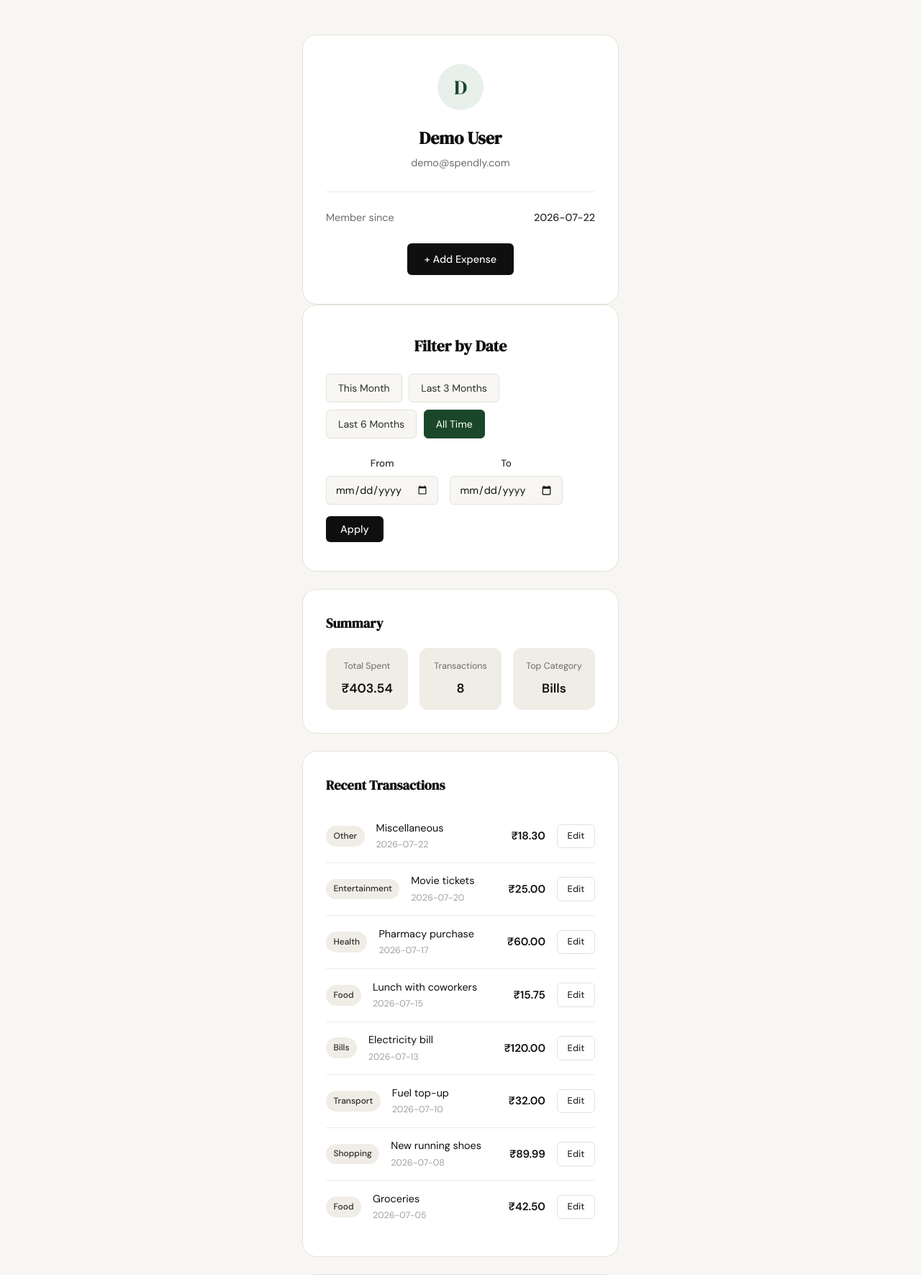
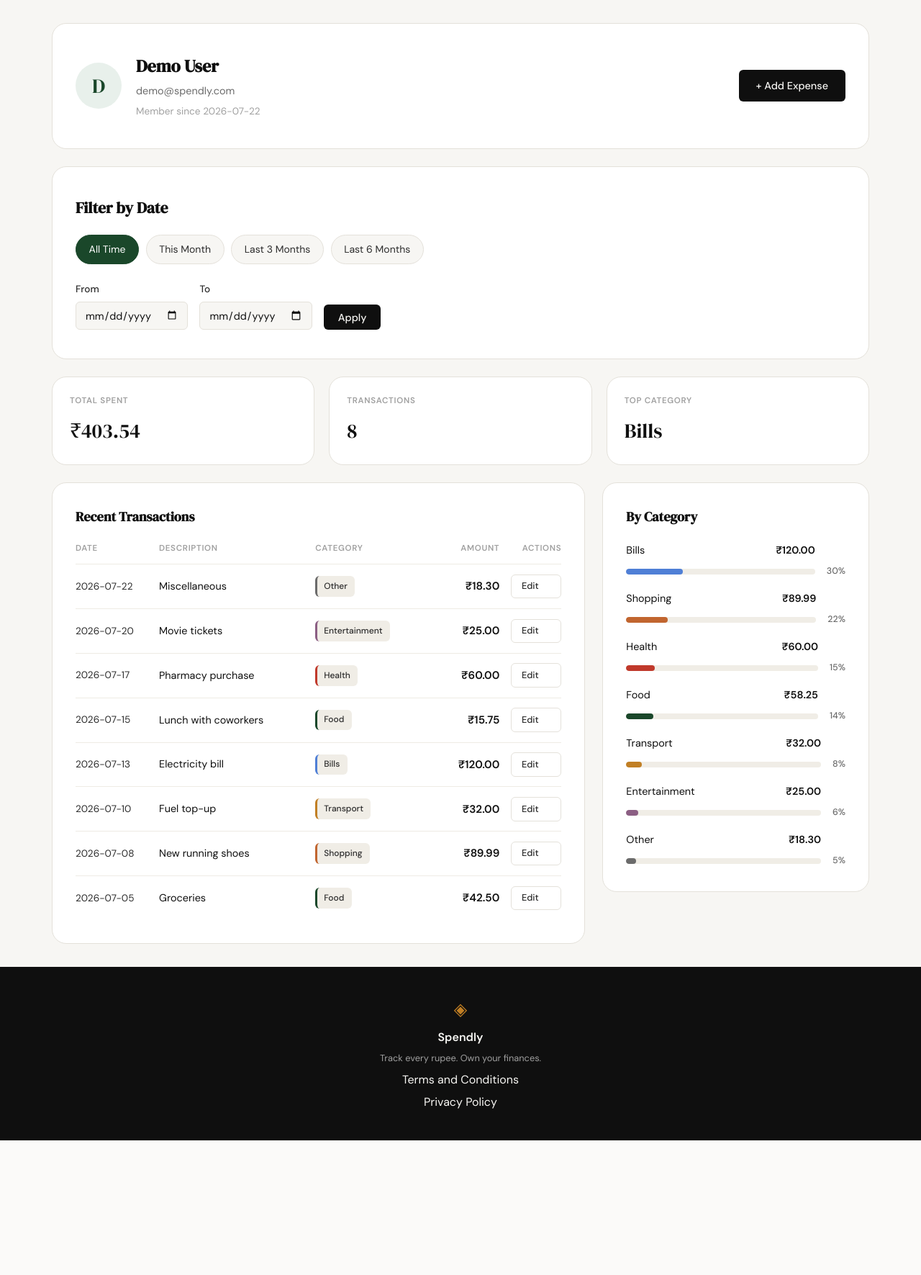
Before and after one commit to surajrao2003/spendly, a Flask app: page /profile in a window 1280 px wide. Shown: the part 61-1832 px from the top of the page at 72% size. After the commit the page ends 1645 px from the top, so only its background shows below. Run offline with Flask 3, Linux system fonts and the light colour scheme; the visitor is signed in with stand-in values (Sample User, id 1); data comes from the database, SQL or seed files in the repository.

Commit message:
style: redesign profile dashboard to match reference layout
Restructures the profile page from a narrow stacked single-column
layout into a full-width dashboard: header banner (avatar/name/email
+ Add Expense button), pill-shaped date filter presets, a 3-tile
stats row, and a two-column Recent Transactions / By Category split
with per-category color accents. Template-and-CSS only, no route or
query changes.

Co-Authored-By: Claude Sonnet 5 <noreply@anthropic.com>
Claude-Session: https://claude.ai/code/session_01URr8tNgwtaADVpgHEqp3Jo

```diff
--- a/static/css/profile.css
+++ b/static/css/profile.css
@@ -1,9 +1,42 @@
+/* ------------------------------------------------------------------ */
+/* Profile page — dashboard layout                                    */
+/* ------------------------------------------------------------------ */
+
+.dashboard {
+    max-width: var(--max-width);
+    margin: 0 auto;
+    padding: 2rem;
+    display: flex;
+    flex-direction: column;
+    gap: 1.5rem;
+}
+
+.dashboard-header {
+    display: flex;
+    align-items: center;
+    justify-content: space-between;
+    gap: 1.5rem;
+}
+
+.dashboard-user {
+    display: flex;
+    align-items: center;
+    gap: 1.25rem;
+}
+
+.dashboard-columns {
+    display: grid;
+    grid-template-columns: 2fr 1fr;
+    gap: 1.5rem;
+    align-items: start;
+}
+
 /* ------------------------------------------------------------------ */
 /* Profile page — add expense button                                  */
 /* ------------------------------------------------------------------ */
 
 .profile-add-btn {
-    margin-top: 1.5rem;
+    flex-shrink: 0;
 }
 
 /* ------------------------------------------------------------------ */
@@ -25,9 +58,9 @@
 }
 
 .filter-preset {
-    padding: 0.5rem 1rem;
+    padding: 0.5rem 1.1rem;
     border: 1px solid var(--border);
-    border-radius: var(--radius-sm);
+    border-radius: 999px;
     font-family: var(--font-body);
     font-size: 0.875rem;
     color: var(--ink-soft);
--- a/static/css/style.css
+++ b/static/css/style.css
@@ -19,6 +19,14 @@
     --danger-border: #f5c6c2;
     --border: #e4e1da;
     --border-soft: #eeebe4;
+
+    --cat-food: #1a472a;
+    --cat-transport: #c17f24;
+    --cat-bills: #4f7fd6;
+    --cat-health: #c0392b;
+    --cat-entertainment: #8b5e83;
+    --cat-shopping: #c1652f;
+    --cat-other: #6b6b6b;
 
     --font-display: 'DM Serif Display', Georgia, serif;
     --font-body: 'DM Sans', system-ui, sans-serif;
@@ -541,13 +549,13 @@ a { color: inherit; text-decoration: none; }
     border: 1px solid var(--border);
     border-radius: var(--radius-lg);
     padding: 2.5rem 2rem;
-    text-align: center;
 }
+
+.profile-card--centered { text-align: center; }
 
 .profile-avatar {
     width: 64px;
     height: 64px;
-    margin: 0 auto 1.25rem;
     border-radius: 50%;
     background: var(--accent-light);
     color: var(--accent);
@@ -556,7 +564,10 @@ a { color: inherit; text-decoration: none; }
     display: flex;
     align-items: center;
     justify-content: center;
+    flex-shrink: 0;
 }
+
+.profile-card--centered .profile-avatar { margin: 0 auto 1.25rem; }
 
 .profile-name {
     font-family: var(--font-display);
@@ -568,7 +579,14 @@ a { color: inherit; text-decoration: none; }
 .profile-email {
     font-size: 0.9rem;
     color: var(--ink-muted);
-    margin-bottom: 1.75rem;
+}
+
+.profile-card--centered .profile-email { margin-bottom: 1.75rem; }
+
+.profile-meta-inline {
+    font-size: 0.85rem;
+    color: var(--ink-faint);
+    margin-top: 0.35rem;
 }
 
 .profile-divider {
@@ -594,7 +612,6 @@ a { color: inherit; text-decoration: none; }
 
 .transactions-card {
     text-align: left;
-    margin-top: 1.5rem;
     padding: 2rem;
 }
 
@@ -605,6 +622,22 @@ a { color: inherit; text-decoration: none; }
     margin-bottom: 1.25rem;
 }
 
+.tx-header {
+    display: grid;
+    grid-template-columns: 100px 1fr 130px 110px 70px;
+    gap: 1rem;
+    padding-bottom: 0.75rem;
+    border-bottom: 1px solid var(--border-soft);
+    font-size: 0.72rem;
+    font-weight: 600;
+    letter-spacing: 0.06em;
+    text-transform: uppercase;
+    color: var(--ink-faint);
+}
+
+.tx-header span:nth-child(4),
+.tx-header span:nth-child(5) { text-align: right; }
+
 .tx-list {
     list-style: none;
     display: flex;
@@ -613,7 +646,7 @@ a { color: inherit; text-decoration: none; }
 
 .tx-row {
     display: grid;
-    grid-template-columns: auto 1fr auto auto;
+    grid-template-columns: 100px 1fr 130px 110px 70px;
     align-items: center;
     gap: 1rem;
     padding: 0.85rem 0;
@@ -622,21 +655,10 @@ a { color: inherit; text-decoration: none; }
 
 .tx-row:last-child { border-bottom: none; }
 
-.tx-category {
-    background: var(--paper-warm);
+.tx-date {
+    font-size: 0.85rem;
     color: var(--ink-soft);
-    font-size: 0.75rem;
-    font-weight: 500;
-    padding: 0.3rem 0.65rem;
-    border-radius: 999px;
     white-space: nowrap;
-}
-
-.tx-info {
-    display: flex;
-    flex-direction: column;
-    gap: 0.15rem;
-    min-width: 0;
 }
 
 .tx-description {
@@ -645,12 +667,29 @@ a { color: inherit; text-decoration: none; }
     overflow: hidden;
     text-overflow: ellipsis;
     white-space: nowrap;
+    min-width: 0;
 }
 
-.tx-date {
-    font-size: 0.78rem;
-    color: var(--ink-faint);
+.tx-category {
+    display: inline-block;
+    background: var(--paper-warm);
+    color: var(--ink-soft);
+    font-size: 0.75rem;
+    font-weight: 500;
+    padding: 0.3rem 0.65rem 0.3rem 0.55rem;
+    border-radius: var(--radius-sm);
+    border-left: 3px solid var(--cat-other);
+    white-space: nowrap;
+    width: fit-content;
 }
+
+.tx-category[data-category="Food"] { border-left-color: var(--cat-food); }
+.tx-category[data-category="Transport"] { border-left-color: var(--cat-transport); }
+.tx-category[data-category="Bills"] { border-left-color: var(--cat-bills); }
+.tx-category[data-category="Health"] { border-left-color: var(--cat-health); }
+.tx-category[data-category="Entertainment"] { border-left-color: var(--cat-entertainment); }
+.tx-category[data-category="Shopping"] { border-left-color: var(--cat-shopping); }
+.tx-category[data-category="Other"] { border-left-color: var(--cat-other); }
 
 .tx-amount {
     font-family: var(--font-body);
@@ -659,6 +698,7 @@ a { color: inherit; text-decoration: none; }
     font-weight: 600;
     color: var(--ink);
     white-space: nowrap;
+    text-align: right;
 }
 
 .tx-empty {
@@ -672,43 +712,34 @@ a { color: inherit; text-decoration: none; }
 /* Profile — summary stats                                             */
 /* ------------------------------------------------------------------ */
 
-.stats-card {
-    text-align: left;
-    margin-top: 1.5rem;
-    padding: 2rem;
-}
-
-.stats-title {
-    font-family: var(--font-display);
-    font-size: 1.15rem;
-    color: var(--ink);
-    margin-bottom: 1.25rem;
-}
-
 .stats-grid {
     display: grid;
     grid-template-columns: repeat(3, 1fr);
-    gap: 1rem;
+    gap: 1.25rem;
 }
 
 .stats-item {
-    background: var(--paper-warm);
-    border-radius: var(--radius-md);
-    padding: 1rem;
-    text-align: center;
+    background: var(--paper-card);
+    border: 1px solid var(--border);
+    border-radius: var(--radius-lg);
+    padding: 1.5rem;
+    text-align: left;
 }
 
 .stats-item dt {
-    font-size: 0.78rem;
-    color: var(--ink-muted);
-    margin-bottom: 0.35rem;
+    font-size: 0.72rem;
+    font-weight: 600;
+    letter-spacing: 0.06em;
+    text-transform: uppercase;
+    color: var(--ink-faint);
+    margin-bottom: 0.6rem;
 }
 
 .stats-item dd {
-    font-family: var(--font-body);
+    font-family: var(--font-display);
     font-variant-numeric: tabular-nums;
-    font-size: 1.1rem;
-    font-weight: 600;
+    font-size: 1.75rem;
+    font-weight: 400;
     color: var(--ink);
 }
 
@@ -716,10 +747,12 @@ a { color: inherit; text-decoration: none; }
     .stats-grid { grid-template-columns: 1fr; }
 }
 
-@media (max-width: 600px) {
-    .tx-row { grid-template-columns: auto 1fr; row-gap: 0.35rem; }
-    .tx-amount { grid-column: 2; text-align: right; }
-    .tx-edit { grid-column: 2; justify-self: end; }
+@media (max-width: 700px) {
+    .tx-header { display: none; }
+    .tx-row { grid-template-columns: 1fr auto; row-gap: 0.35rem; }
+    .tx-date { grid-column: 1 / -1; order: -1; }
+    .tx-amount { text-align: right; }
+    .tx-edit { justify-self: end; }
 }
 
 /* ------------------------------------------------------------------ */
@@ -728,7 +761,6 @@ a { color: inherit; text-decoration: none; }
 
 .breakdown-card {
     text-align: left;
-    margin-top: 1.5rem;
     padding: 2rem;
 }
 
@@ -789,9 +821,17 @@ a { color: inherit; text-decoration: none; }
 
 .breakdown-bar-fill {
     height: 100%;
-    background: var(--accent);
+    background: var(--cat-other);
     border-radius: 999px;
 }
+
+.breakdown-bar-fill[data-category="Food"] { background: var(--cat-food); }
+.breakdown-bar-fill[data-category="Transport"] { background: var(--cat-transport); }
+.breakdown-bar-fill[data-category="Bills"] { background: var(--cat-bills); }
+.breakdown-bar-fill[data-category="Health"] { background: var(--cat-health); }
+.breakdown-bar-fill[data-category="Entertainment"] { background: var(--cat-entertainment); }
+.breakdown-bar-fill[data-category="Shopping"] { background: var(--cat-shopping); }
+.breakdown-bar-fill[data-category="Other"] { background: var(--cat-other); }
 
 .breakdown-pct {
     grid-column: 2 / 3;
@@ -855,6 +895,14 @@ a { color: inherit; text-decoration: none; }
     .hero-visual { display: none; }
 
     .features-inner { grid-template-columns: 1fr; }
+
+    .dashboard-columns { grid-template-columns: 1fr; }
+
+    .dashboard-header {
+        flex-direction: column;
+        align-items: flex-start;
+        gap: 1.25rem;
+    }
 }
 
 @media (max-width: 600px) {
--- a/templates/analytics.html
+++ b/templates/analytics.html
@@ -11,7 +11,7 @@
 <section class="auth-section">
     <div class="auth-container">
 
-        <div class="profile-card coming-soon-card">
+        <div class="profile-card profile-card--centered coming-soon-card">
             <div class="coming-soon-icon">
                 <svg xmlns="http://www.w3.org/2000/svg" width="28" height="28" viewBox="0 0 24 24" fill="none" stroke="currentColor" stroke-width="2" stroke-linecap="round" stroke-linejoin="round">
                     <circle cx="12" cy="12" r="10"></circle>
--- a/templates/profile.html
+++ b/templates/profile.html
@@ -8,22 +8,17 @@
 
 {% block content %}
 
-<section class="auth-section">
-    <div class="auth-container">
+<div class="dashboard">
 
-        <div class="profile-card">
+    <div class="profile-card dashboard-header">
+        <div class="dashboard-user">
             <div class="profile-avatar">{{ user["name"][0] | upper }}</div>
+            <div>
                 <h1 class="profile-name">{{ user["name"] }}</h1>
                 <p class="profile-email">{{ user["email"] }}</p>
-
-            <div class="profile-divider"></div>
-
-            <dl class="profile-meta">
-                <div class="profile-meta-row">
-                    <dt>Member since</dt>
-                    <dd>{{ user["created_at"][:10] }}</dd>
+                <p class="profile-meta-inline">Member since {{ user["created_at"][:10] }}</p>
             </div>
-            </dl>
+        </div>
 
         <a href="{{ url_for('add_expense') }}" class="btn-primary profile-add-btn">+ Add Expense</a>
     </div>
@@ -32,6 +27,10 @@
         <h2 class="filter-title">Filter by Date</h2>
 
         <div class="filter-presets">
+            <a href="{{ url_for('profile') }}"
+               class="filter-preset{% if not date_from and not date_to %} filter-preset-active{% endif %}">
+                All Time
+            </a>
             <a href="{{ url_for('profile', date_from=presets['this_month'][0], date_to=presets['this_month'][1]) }}"
                class="filter-preset{% if date_from == presets['this_month'][0] and date_to == presets['this_month'][1] %} filter-preset-active{% endif %}">
                 This Month
@@ -43,10 +42,6 @@
             <a href="{{ url_for('profile', date_from=presets['last_6_months'][0], date_to=presets['last_6_months'][1]) }}"
                class="filter-preset{% if date_from == presets['last_6_months'][0] and date_to == presets['last_6_months'][1] %} filter-preset-active{% endif %}">
                 Last 6 Months
-                </a>
-                <a href="{{ url_for('profile') }}"
-                   class="filter-preset{% if not date_from and not date_to %} filter-preset-active{% endif %}">
-                    All Time
             </a>
         </div>
 
@@ -63,9 +58,6 @@
         </form>
     </div>
 
-        <div class="profile-card stats-card">
-            <h2 class="stats-title">Summary</h2>
-
     <dl class="stats-grid">
         <div class="stats-item">
             <dt>Total Spent</dt>
@@ -80,20 +72,25 @@
             <dd>{{ stats["top_category"] }}</dd>
         </div>
     </dl>
-        </div>
 
+    <div class="dashboard-columns">
         <div class="profile-card transactions-card">
             <h2 class="transactions-title">Recent Transactions</h2>
 
             {% if expenses %}
+            <div class="tx-header">
+                <span>Date</span>
+                <span>Description</span>
+                <span>Category</span>
+                <span>Amount</span>
+                <span>Actions</span>
+            </div>
             <ul class="tx-list">
                 {% for expense in expenses %}
                 <li class="tx-row">
-                    <span class="tx-category">{{ expense["category"] }}</span>
-                    <div class="tx-info">
+                    <span class="tx-date">{{ expense["date"] }}</span>
                     <span class="tx-description">{{ expense["description"] or expense["category"] }}</span>
-                        <span class="tx-date">{{ expense["date"] }}</span>
-                    </div>
+                    <span class="tx-category" data-category="{{ expense['category'] }}">{{ expense["category"] }}</span>
                     <span class="tx-amount">₹{{ "%.2f"|format(expense["amount"]) }}</span>
                     <a class="tx-edit" href="{{ url_for('edit_expense', id=expense['id']) }}">Edit</a>
                 </li>
@@ -105,7 +102,7 @@
         </div>
 
         <div class="profile-card breakdown-card">
-            <h2 class="breakdown-title">Category Breakdown</h2>
+            <h2 class="breakdown-title">By Category</h2>
 
             {% if breakdown %}
             <ul class="breakdown-list">
@@ -116,7 +113,7 @@
                         <span class="breakdown-amount">₹{{ "%.2f"|format(item["amount"]) }}</span>
                     </div>
                     <div class="breakdown-bar">
-                        <div class="breakdown-bar-fill" style="width: {{ item['pct'] }}%;"></div>
+                        <div class="breakdown-bar-fill" data-category="{{ item['name'] }}" style="width: {{ item['pct'] }}%;"></div>
                     </div>
                     <span class="breakdown-pct">{{ item["pct"] }}%</span>
                 </li>
@@ -126,8 +123,8 @@
             <p class="breakdown-empty">No spending yet.</p>
             {% endif %}
         </div>
+    </div>
 
 </div>
-</section>
 
 {% endblock %}
```
Lines whose indentation alone changed are shown as unchanged.
